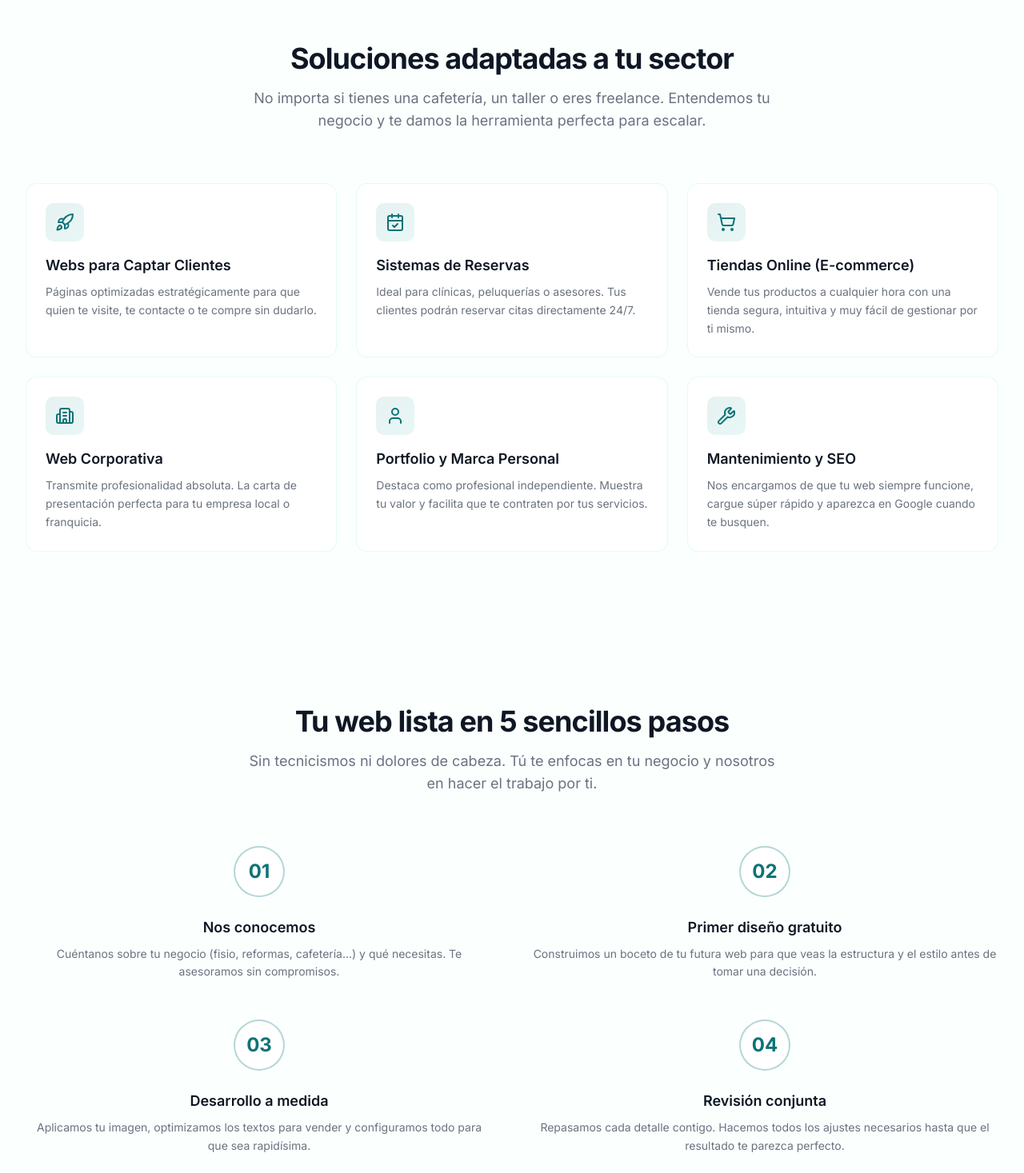
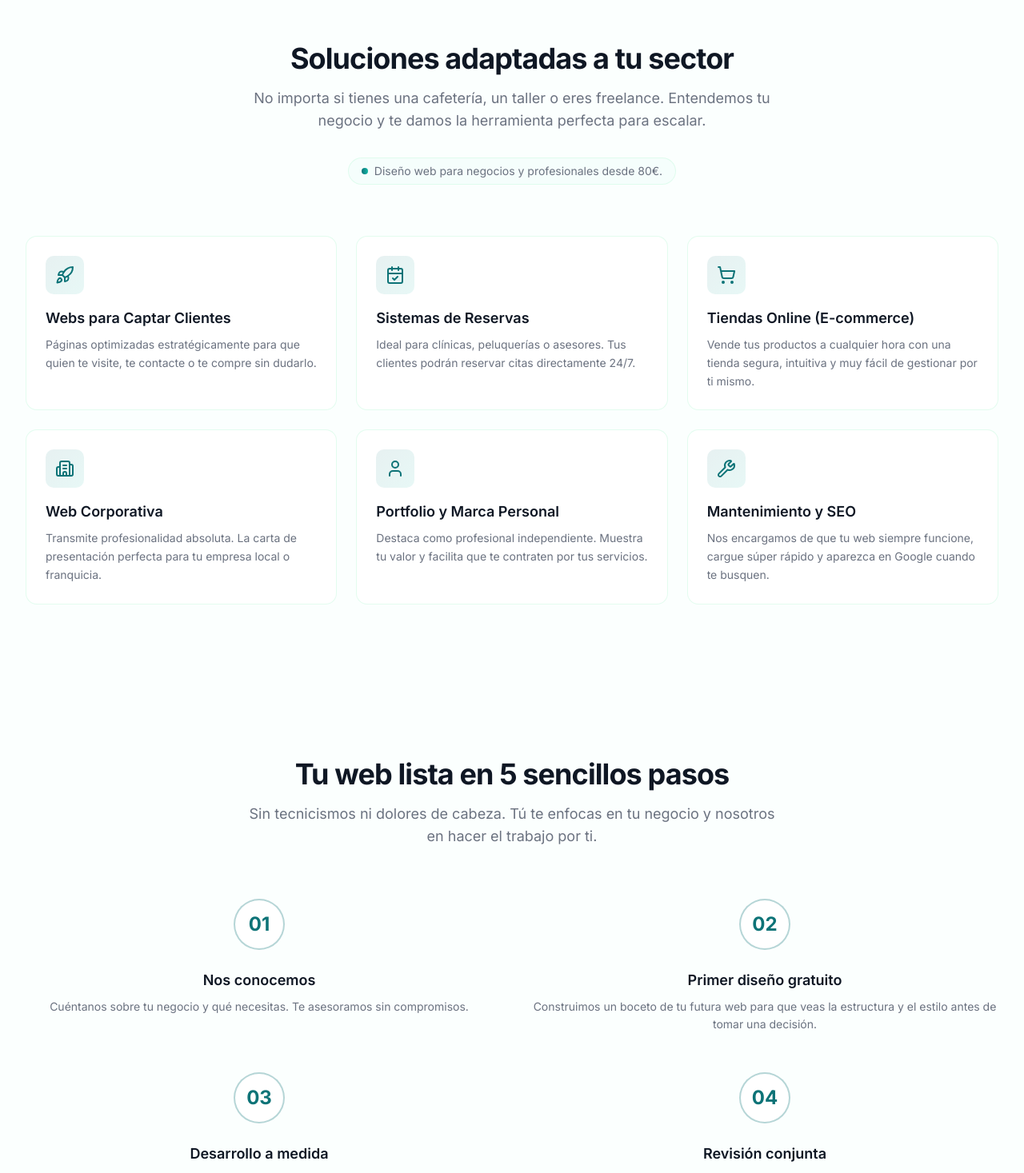
Before and after one commit to zovvostudio-ai/Zovvostudio, a Next.js app: page / in a window 1280 px wide. Shown: the part 836-2303 px from the top of the page at 80% size. Built offline with nearby package versions, Linux system fonts and the light colour scheme.

Commit message:
cambio antigraviti

```diff
--- a/components/sections/process.tsx
+++ b/components/sections/process.tsx
@@ -7,7 +7,7 @@ const steps = [
   {
     number: "01",
     title: "Nos conocemos",
-    description: "Cuéntanos sobre tu negocio (fisio, reformas, cafetería...) y qué necesitas. Te asesoramos sin compromisos.",
+    description: "Cuéntanos sobre tu negocio y qué necesitas. Te asesoramos sin compromisos.",
   },
   {
     number: "02",
--- a/components/sections/solutions.tsx
+++ b/components/sections/solutions.tsx
@@ -81,6 +81,13 @@ export function Solutions() {
           )}>
             No importa si tienes una cafetería, un taller o eres freelance. Entendemos tu negocio y te damos la herramienta perfecta para escalar.
           </p>
+          <div className={cn(
+            "mt-8 inline-flex items-center rounded-full border border-border/60 bg-muted/50 px-4 py-1.5 text-sm transition-all duration-700 delay-200",
+            isVisible ? "opacity-100 translate-y-0" : "opacity-0 translate-y-8"
+          )}>
+            <span className="mr-2 h-2 w-2 rounded-full bg-gradient-to-r from-[#0d7377] to-[#14b8a6]" />
+            <span className="text-muted-foreground">Diseño web para negocios y profesionales desde 80€.</span>
+          </div>
         </div>
 
         <div className="grid gap-6 sm:grid-cols-2 lg:grid-cols-3">
```
